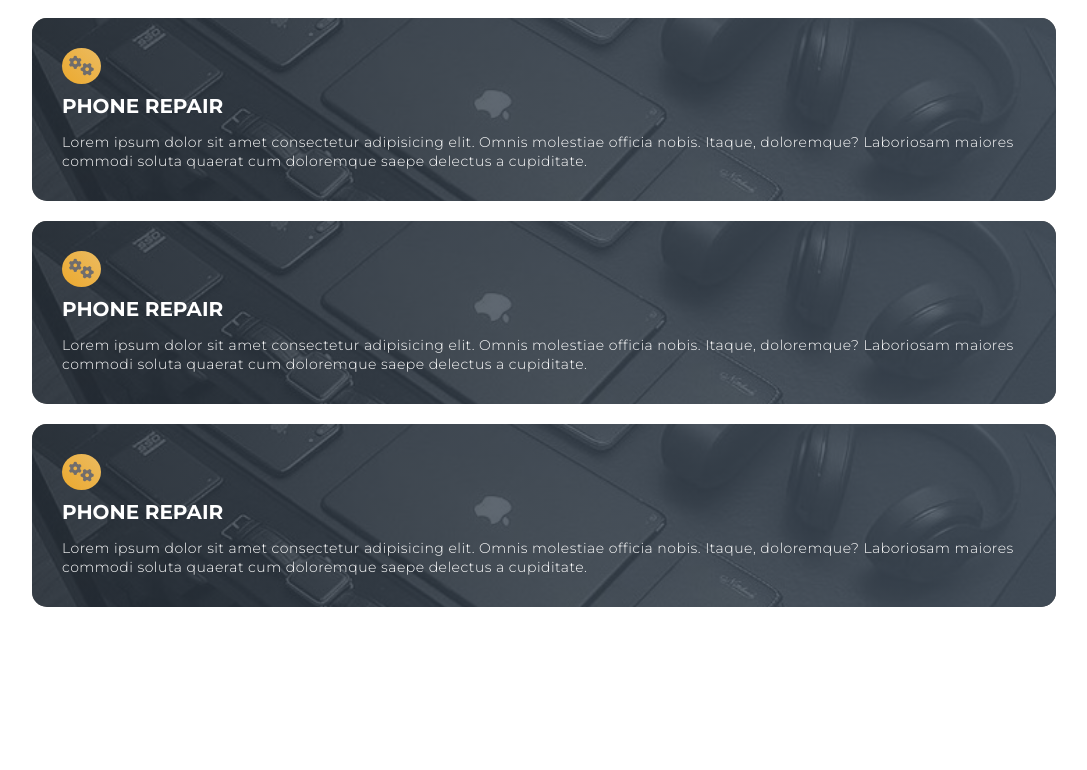
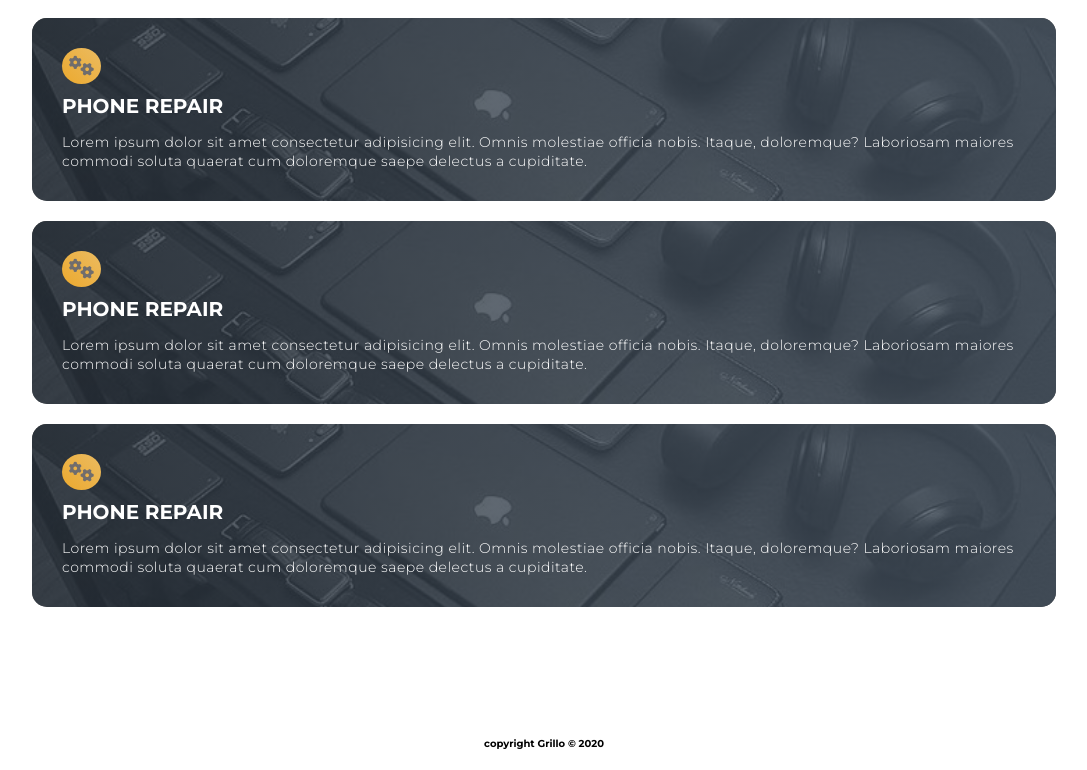
Before and after one commit to Greelloo/project-0, a plain HTML site: page index.html in a window 1280 px wide. Shown: the part 1270-2040 px from the top of the page, without its empty margins (96-1183 px from the left). Before the commit the page ends 1987 px from the top, so only its background shows below. Drawn offline with Linux system fonts and the light colour scheme.

```diff
--- a/index.html
+++ b/index.html
@@ -73,6 +73,14 @@
             </div>
         </div>
     </div>
+
+    <div class="footer">
+        <footer>
+            <div class="copyright">
+                <h4 style="text-align: center; padding: 20px;">copyright Grillo &copy; 2020</h4>
+            </div>
+        </footer>
+    </div>
     <!-- End Service section -->
 
     <script src="./app.js"></script>
--- a/style.css
+++ b/style.css
@@ -17,10 +17,6 @@
 html {
   font-family: "Montserrat", sans-serif;
   font-size: 10px;
-}
-
-body {
-    overflow-x: hidden;
 }
 
 a {
@@ -106,6 +102,9 @@ nav .nav-link li a {
 }
 
 @media screen and (max-width: 768px) {
+    body {
+        overflow-x: hidden;
+    }
     nav .nav-link {
         position: absolute;
         height: 90vh;
```
